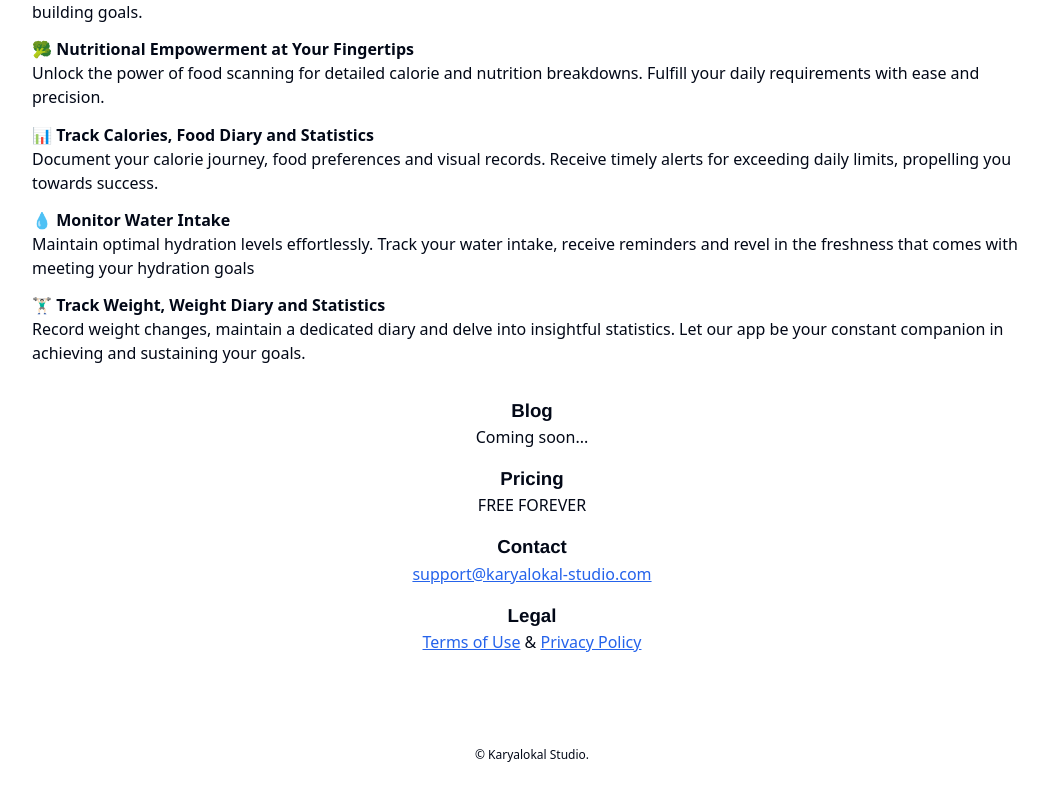
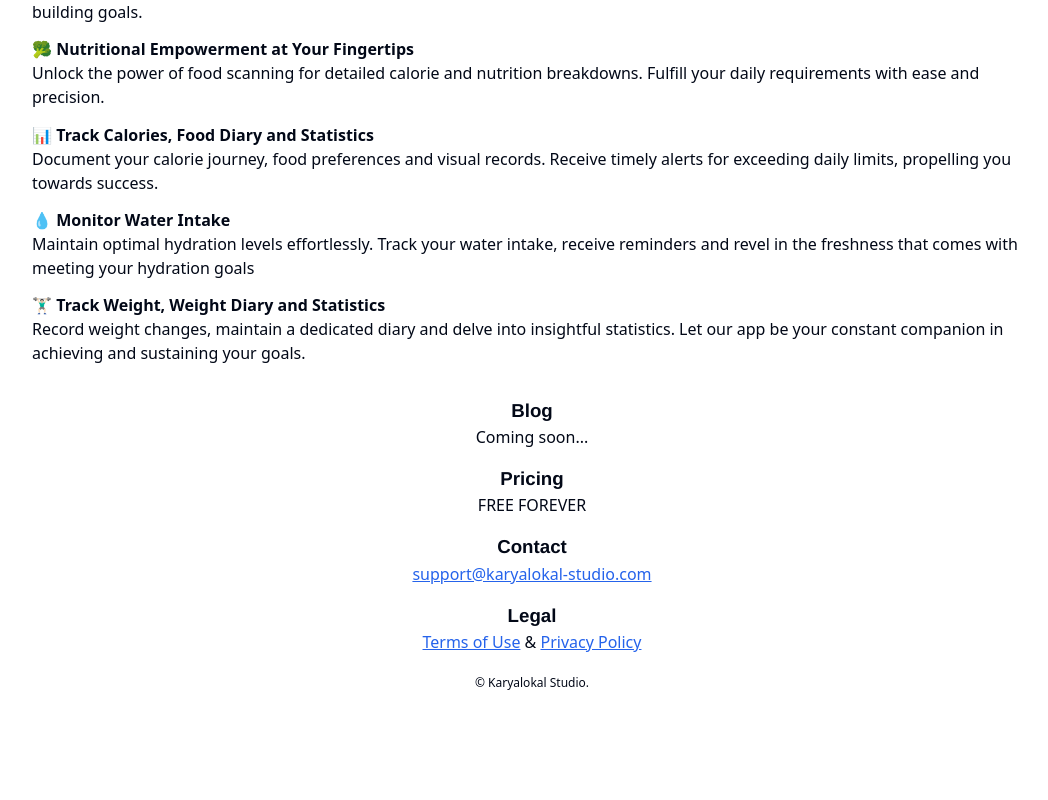
Before and after one commit to lebaduc0404/Introduce, a React (Vite) app: page / in a window 1280 px wide. Shown: the part 966-1766 px from the top of the page, without its empty margins (108-1156 px from the left). After the commit the page ends 1698 px from the top, so only its background shows below. Built offline with nearby package versions, Linux system fonts and the light colour scheme.

Commit message:
Update ...6

```diff
--- a/src/pages/(website)/home/_component/Footer.tsx
+++ b/src/pages/(website)/home/_component/Footer.tsx
@@ -1,7 +1,7 @@
 const Footer = () => {
   return (
     <>
-      <section className="mt-[5em] mb-[1em]">
+      <section className="mt-[0.5em] mb-[0.5em]">
         <p className="text-[12px] my-[1em]">© Karyalokal Studio.</p>
       </section>
     </>
```
